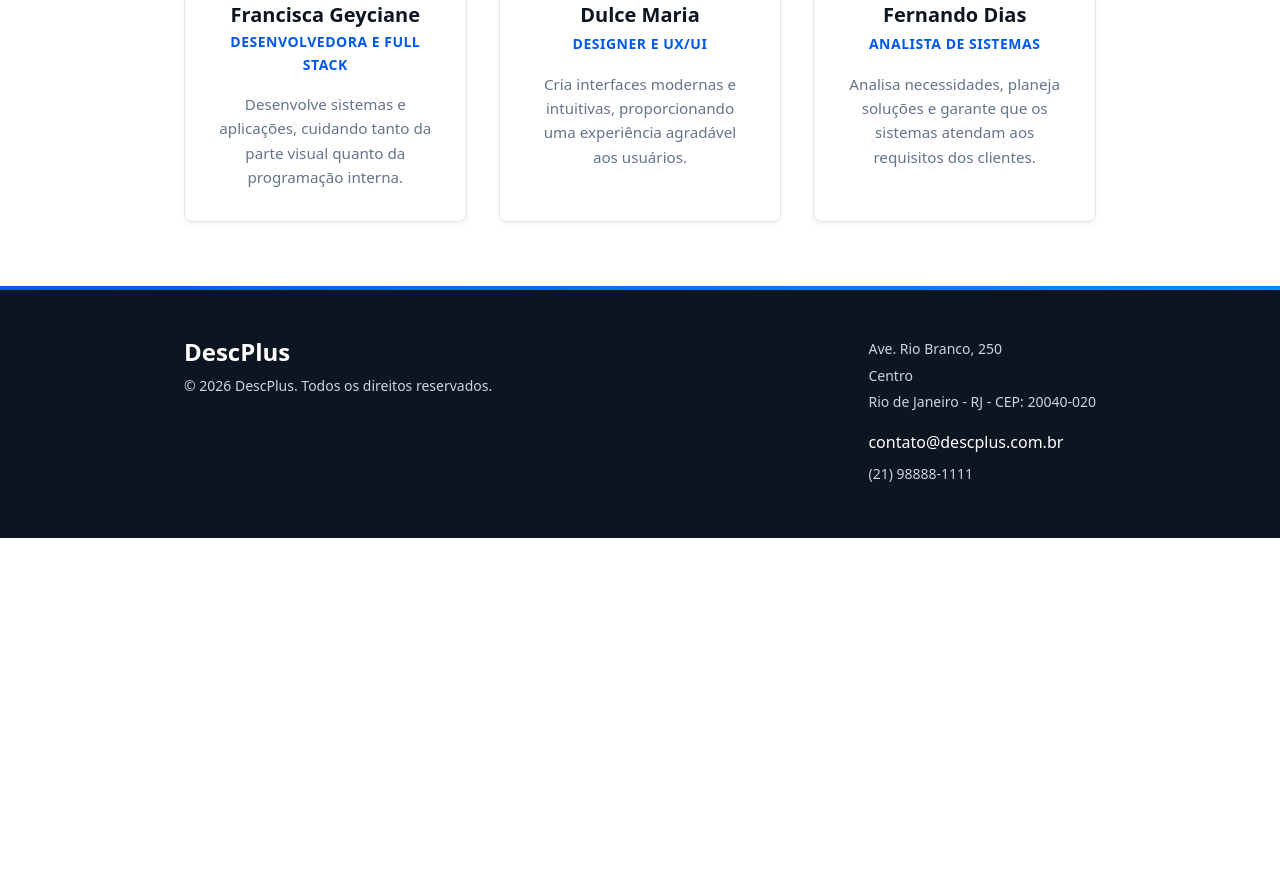
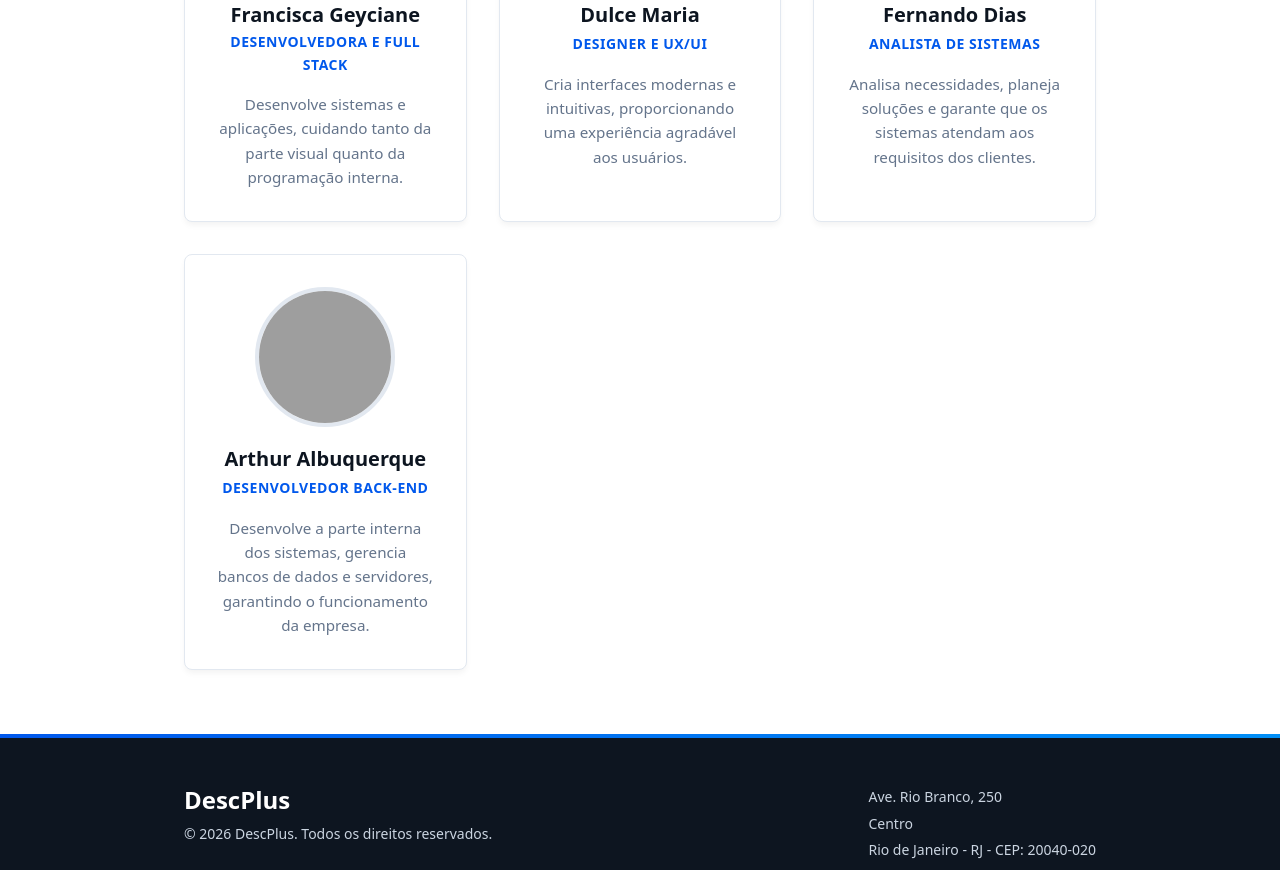
Before and after one commit to GEYCIANE337/descplus-site, an Astro site: page /equipe in a window 1280 px wide. Shown: the part 509-1379 px from the top of the page. Before the commit the page ends 1047 px from the top, so only its background shows below. Built offline with nearby package versions, Linux system fonts and the light colour scheme; Astro itself is replaced by a stand-in of ours; grey boxes are pictures that could not be loaded.

Commit message:
feat: Adiciona novo membro

```diff
--- a/src/data/empresa.js
+++ b/src/data/empresa.js
@@ -55,6 +55,13 @@ export const empresa = {
       foto: "/images/Fernando.jpg",
       alt: "Foto de Fernando Dias",
       descricao: "Analisa necessidades, planeja soluções e garante que os sistemas atendam aos requisitos dos clientes."
+    },
+     {
+      nome: "Arthur Albuquerque",
+      cargo: "Desenvolvedor Back-End",
+      foto: "/images/Arthur.jpg",
+      alt: "Foto de Arthur Albuquerque",
+      descricao: "Desenvolve a parte interna dos sistemas, gerencia bancos de dados e servidores, garantindo o funcionamento da empresa."
     }
   ]
 };
```
Also changed, not shown: 1 other file.
